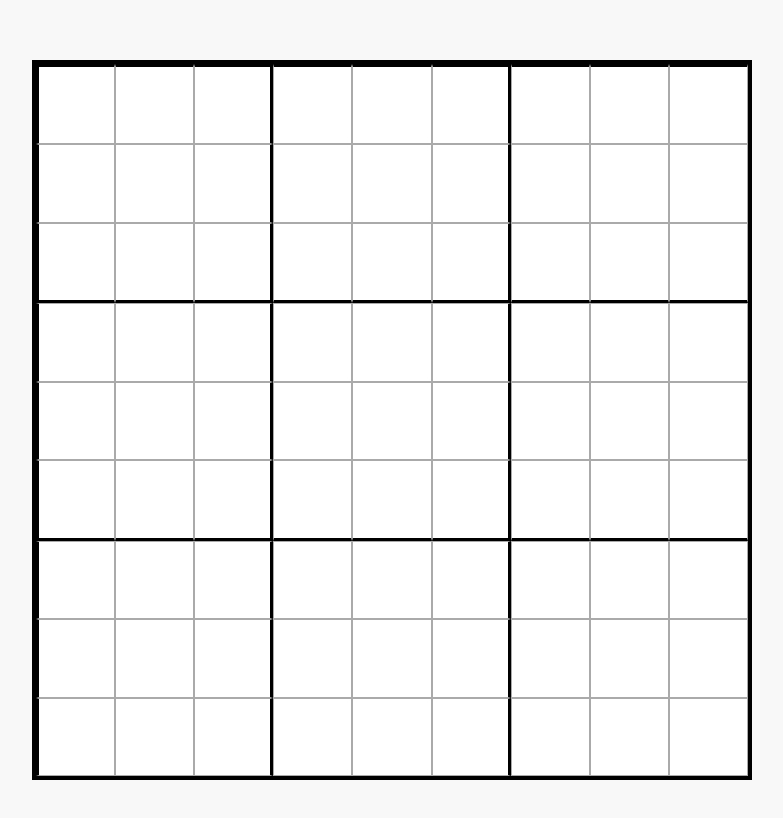
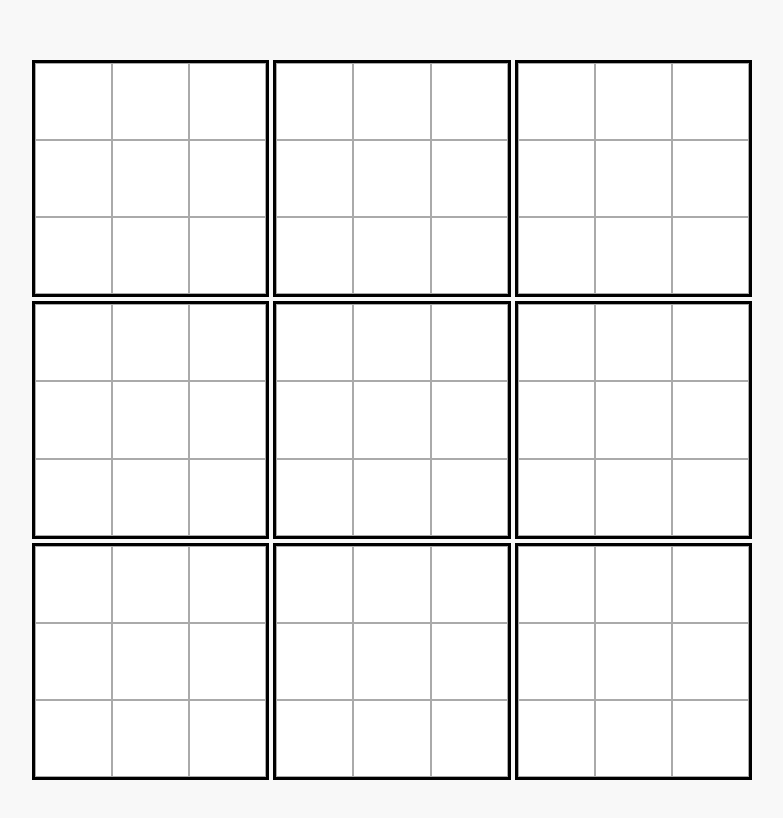
Before and after one commit to AmadeuszB94/SUDOKU, a plain HTML site: page index.html in a window 1280 px wide. Shown: the whole page, without its empty margins (248-1031 px from the left). Drawn offline with Linux system fonts and the light colour scheme.

Commit message:
Update index.html

```diff
--- a/index.html
+++ b/index.html
@@ -8,7 +8,6 @@
     body {
       margin: 0;
       padding: 20px;
-      font-family: sans-serif;
       display: flex;
       justify-content: center;
       align-items: center;
@@ -16,58 +15,40 @@
       background: #f8f8f8;
     }
 
-    .sudoku-container {
+    .board {
       display: grid;
-      grid-template-columns: repeat(9, 1fr);
+      grid-template-columns: repeat(3, 1fr);
+      grid-template-rows: repeat(3, 1fr);
+      gap: 4px; /* odstęp między blokami 3x3 */
       width: 90vmin;
       height: 90vmin;
-      box-sizing: border-box;
-      border: 4px solid black; /* Gruba ramka wokół całej planszy */
+    }
+
+    .block {
+      display: grid;
+      grid-template-columns: repeat(3, 1fr);
+      grid-template-rows: repeat(3, 1fr);
+      border: 3px solid black; /* gruba ramka wokół każdej sekcji */
     }
 
     .cell {
-      border: 1px solid #aaa; /* Cienka ramka wewnętrzna */
-      box-sizing: border-box;
-      background-color: white;
-    }
-
-    /* Grube linie co 3 kolumny */
-    .cell.col-3,
-    .cell.col-6 {
-      border-right: 3px solid black;
-    }
-
-    /* Grube linie co 3 wiersze */
-    .cell.row-3,
-    .cell.row-6 {
-      border-bottom: 3px solid black;
-    }
-
-    /* Pierwsza kolumna */
-    .cell.col-1 {
-      border-left: 3px solid black;
-    }
-
-    /* Pierwszy wiersz */
-    .cell.row-1 {
-      border-top: 3px solid black;
+      border: 1px solid #aaa; /* cienkie linie między komórkami */
+      background: white;
     }
   </style>
 </head>
 <body>
-  <div class="sudoku-container" id="board"></div>
-
-  <script>
-    const board = document.getElementById("board");
-
-    for (let i = 0; i < 81; i++) {
-      const row = Math.floor(i / 9) + 1;
-      const col = (i % 9) + 1;
-
-      const cell = document.createElement("div");
-      cell.classList.add("cell", `row-${row}`, `col-${col}`);
-      board.appendChild(cell);
-    }
-  </script>
+  <div class="board">
+    <!-- 9 bloków 3x3 -->
+    <script>
+      for (let b = 0; b < 9; b++) {
+        document.write('<div class="block">');
+        for (let c = 0; c < 9; c++) {
+          document.write('<div class="cell"></div>');
+        }
+        document.write('</div>');
+      }
+    </script>
+  </div>
 </body>
 </html>
```
